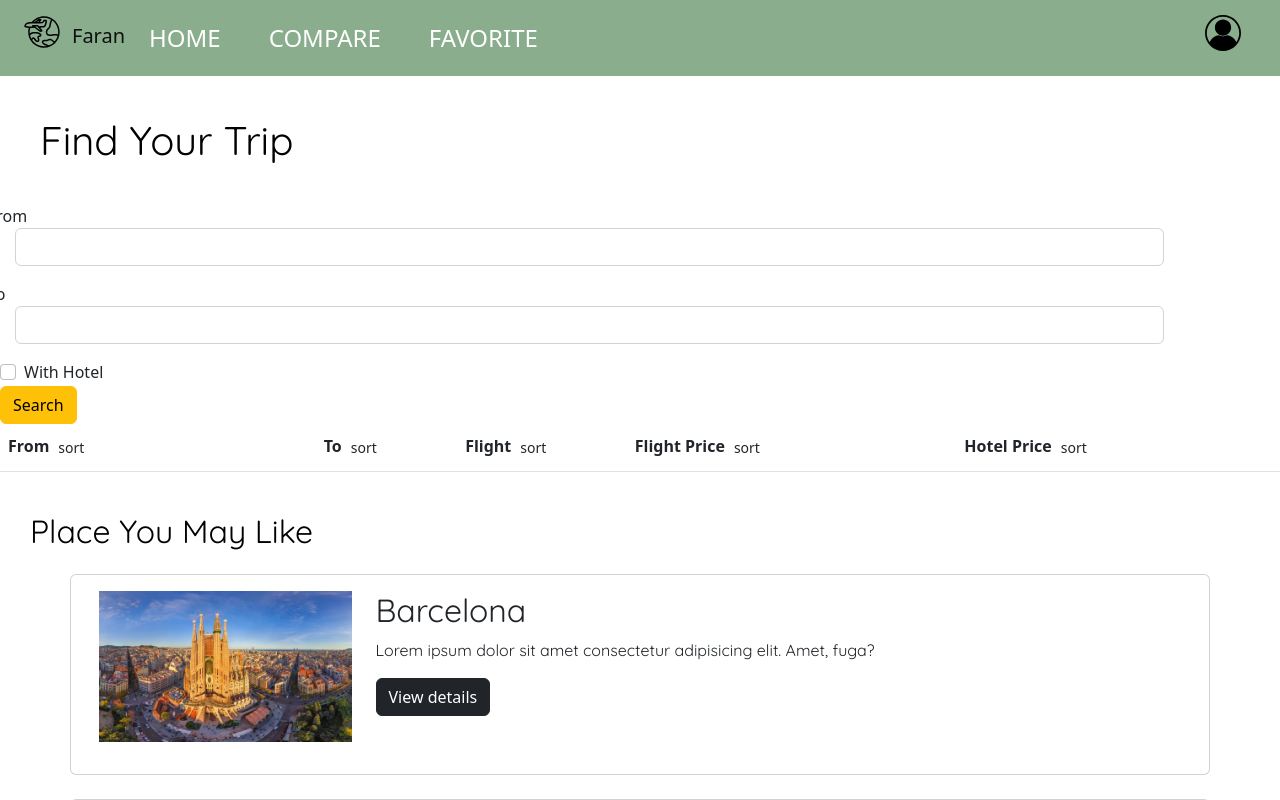
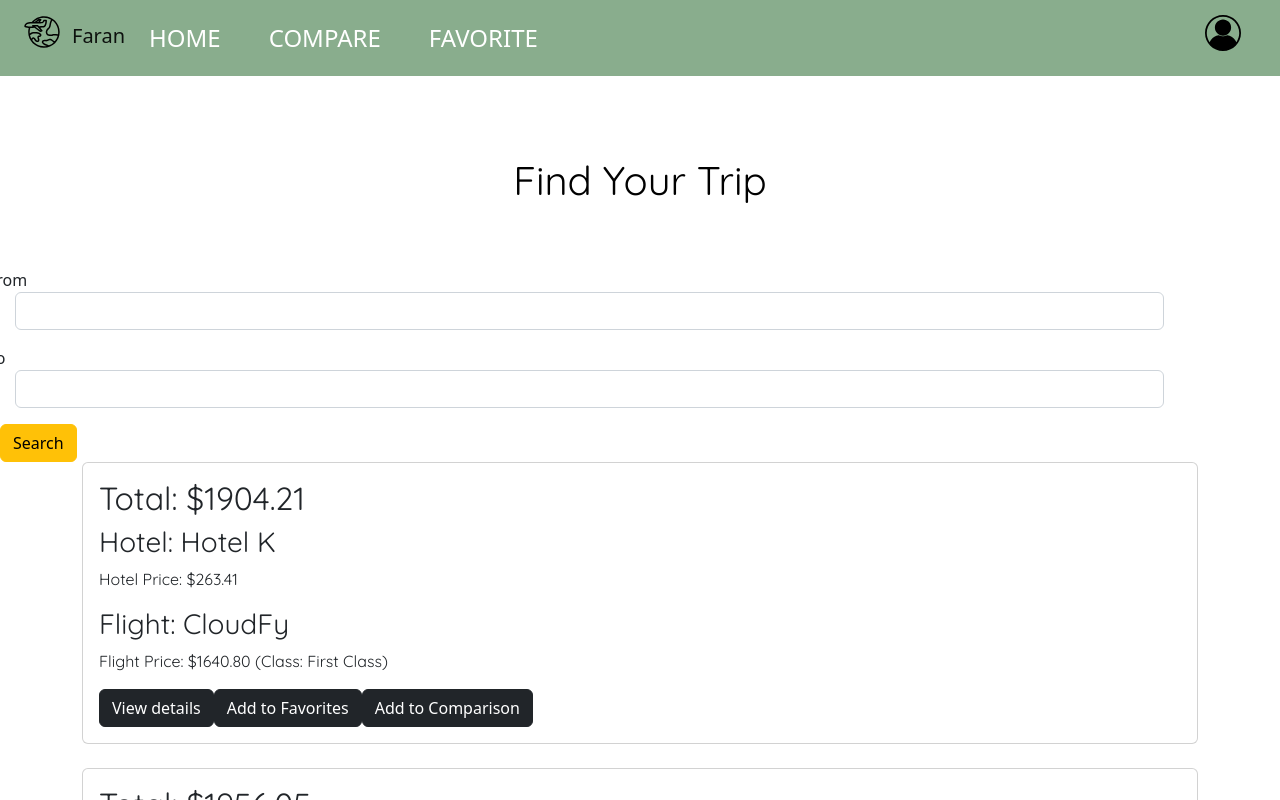
Before and after one commit to info340b-wi23/project-info340-group-bb4, a React (Create React App) app: page / in a window 1280 px wide. Shown: the top 800 px of the page. Built offline with nearby package versions, Linux system fonts and the light colour scheme.

Commit message:
debugg searchDataTable

```diff
--- a/src/components/App.js
+++ b/src/components/App.js
@@ -23,7 +23,8 @@ function App(props) {
 
       <main>
         {/* <Homepage/> */}
-        <Routes>
+        <SearchDataTable/>
+        {/* <Routes>
           <Route path="/" element={<Homepage/>}/>
           <Route path="search" element={<SearchDataTable/>}/>
 
@@ -33,7 +34,7 @@ function App(props) {
           <Route path="favorites" element={<FavoritesPage/>}/>
           <Route path='details' element={<DetailsPage/>}/>
           <Route path='login' element={<Login/>}/>
-        </Routes>
+        </Routes> */}
       </main>
 
 
--- a/src/components/Homepage.js
+++ b/src/components/Homepage.js
@@ -57,14 +57,14 @@ export function Homepage(props) {
       return travelData;
     } else {
       if(filterHotel === true) {
-        return ((obj.hotel === filterDest) && (obj.hotel === filterFrom));
+        return ((obj.to === filterDest) && (obj.from === filterFrom));
       }
       else {
         return (obj.from === filterDest);
       }
     }
   })
-  console.log(displayedData)
+  //console.log(displayedData)
 
   function applyFilter(from, dest, hotel) {
     setFilterFrom(from);
--- a/src/components/SearchDataTable.js
+++ b/src/components/SearchDataTable.js
@@ -1,19 +1,19 @@
 import React, { useState } from 'react';
 
-// const EXAMPLE_TRAVEL = [
-//   { date: '05/04/2023', from: 'Florianopolis (SC)', to: 'Salvador (BH)', hotel: 'Hotel K', hotelprice: '263.41', flight: 'CloudFy', flightprice: '1640.80', flightDur: '2.44', flightDist: '937.77', totalprice: '1904.21', class: 'First Class'},
-//   { date: '05/30/2023', from: 'Florianopolis (SC)', to: 'Salvador (BH)', hotel: 'Hotel K', hotelprice: '263.41', flight: 'FlyingDrops', flightprice: '1692.64', flightDur: '2.44', flightDist: '937.77', totalprice: '1956.05', class: 'First Class' },
-//   { date: '05/24/2023', from: 'Florianopolis (SC)', to: 'Salvador (BH)', hotel: 'Hotel K', hotelprice: '263.41', flight: 'Rainbow', flightprice: '1630.75', flightDur: '2.44', flightDist: '937.77', totalprice: '1894.16', class: 'First Class' },
-//   { date: '05/26/2023', from: 'Florianopolis (SC)', to: 'Salvador (BH)', hotel: 'Hotel K', hotelprice: '263.41', flight: 'Rainbow', flightprice: '1367.88', flightDur: '2.44', flightDist: '937.77', totalprice: '1631.29', class: 'Premium' },
-//   { date: '05/12/2023', from: 'New York (NY)', to: 'Los Angeles (LA)', hotel: 'Hotel J', hotelprice: '472.98', flight: 'BlueLine', flightprice: '1692.64', flightDur: '2.44', flightDist: '937.77', totalprice: '1956.05', class: 'First Class' },
-//   { date: '05/03/2023', from: 'Huston (HU)', to: 'New York (NY)', hotel: 'Hotel J', hotelprice: '472.98', flight: 'BlueLine', flightprice: '1630.75', flightDur: '2.44', flightDist: '937.77', totalprice: '1894.16', class: 'First Class' },
-//   { date: '05/28/2023', from: 'New York (NY)', to: 'Huston (HU)', hotel: 'Hotel J', hotelprice: '472.98', flight: 'BlueLine', flightprice: '1367.88', flightDur: '2.44', flightDist: '937.77', totalprice: '1631.29', class: 'Premium' },
-//   { date: '05/16/2023', from: 'Florianopolis (SC)', to: 'Salvador (BH)', hotel: 'Hotel K', hotelprice: '263.41', flight: 'CloudFy', flightprice: '1311.38', flightDur: '2.44', flightDist: '937.77', totalprice: '1574.79', class: 'Premium' }
-// ];
+const EXAMPLE_TRAVEL = [
+  { date: '05/04/2023', from: 'Florianopolis (SC)', to: 'Salvador (BH)', hotel: 'Hotel K', hotelprice: '263.41', flight: 'CloudFy', flightprice: '1640.80', flightDur: '2.44', flightDist: '937.77', totalprice: '1904.21', class: 'First Class'},
+  { date: '05/30/2023', from: 'Florianopolis (SC)', to: 'Salvador (BH)', hotel: 'Hotel K', hotelprice: '263.41', flight: 'FlyingDrops', flightprice: '1692.64', flightDur: '2.44', flightDist: '937.77', totalprice: '1956.05', class: 'First Class' },
+  { date: '05/24/2023', from: 'Florianopolis (SC)', to: 'Salvador (BH)', hotel: 'Hotel K', hotelprice: '263.41', flight: 'Rainbow', flightprice: '1630.75', flightDur: '2.44', flightDist: '937.77', totalprice: '1894.16', class: 'First Class' },
+  { date: '05/26/2023', from: 'Florianopolis (SC)', to: 'Salvador (BH)', hotel: 'Hotel K', hotelprice: '263.41', flight: 'Rainbow', flightprice: '1367.88', flightDur: '2.44', flightDist: '937.77', totalprice: '1631.29', class: 'Premium' },
+  { date: '05/12/2023', from: 'New York (NY)', to: 'Los Angeles (LA)', hotel: 'Hotel J', hotelprice: '472.98', flight: 'BlueLine', flightprice: '1692.64', flightDur: '2.44', flightDist: '937.77', totalprice: '1956.05', class: 'First Class' },
+  { date: '05/03/2023', from: 'Huston (HU)', to: 'New York (NY)', hotel: 'Hotel J', hotelprice: '472.98', flight: 'BlueLine', flightprice: '1630.75', flightDur: '2.44', flightDist: '937.77', totalprice: '1894.16', class: 'First Class' },
+  { date: '05/28/2023', from: 'New York (NY)', to: 'Huston (HU)', hotel: 'Hotel J', hotelprice: '472.98', flight: 'BlueLine', flightprice: '1367.88', flightDur: '2.44', flightDist: '937.77', totalprice: '1631.29', class: 'Premium' },
+  { date: '05/16/2023', from: 'Florianopolis (SC)', to: 'Salvador (BH)', hotel: 'Hotel K', hotelprice: '263.41', flight: 'CloudFy', flightprice: '1311.38', flightDur: '2.44', flightDist: '937.77', totalprice: '1574.79', class: 'Premium' }
+];
 
 
 export function SearchDataTable(props) {
-  let rawDat = props.travelData;
+  let rawDat = EXAMPLE_TRAVEL;
   //Your work goes here
   let [displayedData, setDisplayedData] = useState(rawDat);
 
@@ -21,20 +21,20 @@ export function SearchDataTable(props) {
     if(to === "" || from === "") {
       setDisplayedData(rawDat);
     } else {
-      let filterData = rawDat.filter((game) => {
-        if(game.to === to && game.from === from) {
+      let filterData = rawDat.filter((flight) => {
+        if(flight.to === to && flight.from === flight) {
           return true;
         }
       });
       setDisplayedData(filterData)
     }
   }
-
+  //console.log(displayedData)
   //convert data into rows
   const rows = displayedData.map((flight) => {
     return <DestDataRow key={flight.date} flight={flight} />
   });
-
+  console.log(rows[0])
 
   return (
     <div>
@@ -59,6 +59,7 @@ export function SearchDataTable(props) {
 
 
 function DestDataRow({ flight }) { //game = props.game
+  //console.log(flight)
   return (
     <div class="col-12 d-flex">
       <div class="card mb-4 w-100">
@@ -116,47 +117,42 @@ function FlightSelectForm(props) {
     }
   }
 
-  const optionElemsTo = sortData.map((uniqueNamesTo) => {
-    return <option key={uniqueNamesTo} value={uniqueNamesTo}>{uniqueNamesTo}</option>
+  const optionElemsTo = sortData.map((sortData) => {
+    return <option key={sortData.to} value={sortData => <div>{sortData.to}</div>}></option>
   })
 
-  const optionElemsFrom = sortData.map((uniqueNamesFrom) => {
-    return <option key={uniqueNamesFrom} value={uniqueNamesFrom}>{uniqueNamesFrom}</option>
+  const optionElemsFrom = sortData.map((sortData) => {
+    return <option key={sortData.from} value={sortData => <div>{sortData.from}</div>}></option>
   })
 
   return (
-    <div className="row">
-      <div className="col-12">
-        <div className="find">
-          <div className="container card">
-            <form id="signUpForm" className="form card-body" novalidate>
-              <div className="row">
-                {/* FROM */}
-                <div className="input-group row mb-3 col">
-                  <select id="teamSelect" className="form-select" value={selectInputTo} onChange={handleSelectTo}>
-                    <option value="">To Destination</option>
+    <div>
+        <div className='row'>
+            <div className="input-group row align-items-center mb-3">
+                <label htmlFor='fromInput' className='col-lg-1 row'>From</label>
+                <div className="col-lg-11">
+                    <select type="search" id="inputLGEx" class="form-control" value={selectInputTo} onChange={handleSelectTo} required>
+                        <option value="">
+                            {/* <input/> */}
+                        </option>
                         {optionElemsTo}
                     </select>
                 </div>
-
-                {/* TO */}
-                <div className="input-group row mb-3 col">
-                <select id="teamSelect" className="form-select" value={selectInputFrom} onChange={handleSelectFrom}>
-                    <option value="">From Destination</option>
+            </div>
+            <div class="input-group row mb-3 col">
+                <label htmlFor="toInput" class="col-lg-1 row">To</label>
+                <div class="col-lg-11">
+                    <select type="search" id="inputLGEx" class="form-control" value={selectInputFrom} onChange={handleSelectFrom} required>
+                        <option value="">
+                            {/* <input/> */}
+                        </option>
                         {optionElemsFrom}
                     </select>
                 </div>
             </div>
-
-              {/* <!-- Submit --> */}
-              <div className="d-grid gap-2 col-6 mx-auto">
+        </div>
+        <div className="col-auto">
             <button id="submitButton" type="submit" className="btn btn-warning" onClick={handleClick}>Search</button>
-              </div>
-
-            </form>
-          </div>
-
-        </div>
         </div>
     </div>
 
```
Also changed, not shown: firebase.json (added), 1 other file (tests, documents, lock files or other folders). Lines whose indentation alone changed are shown as unchanged.
